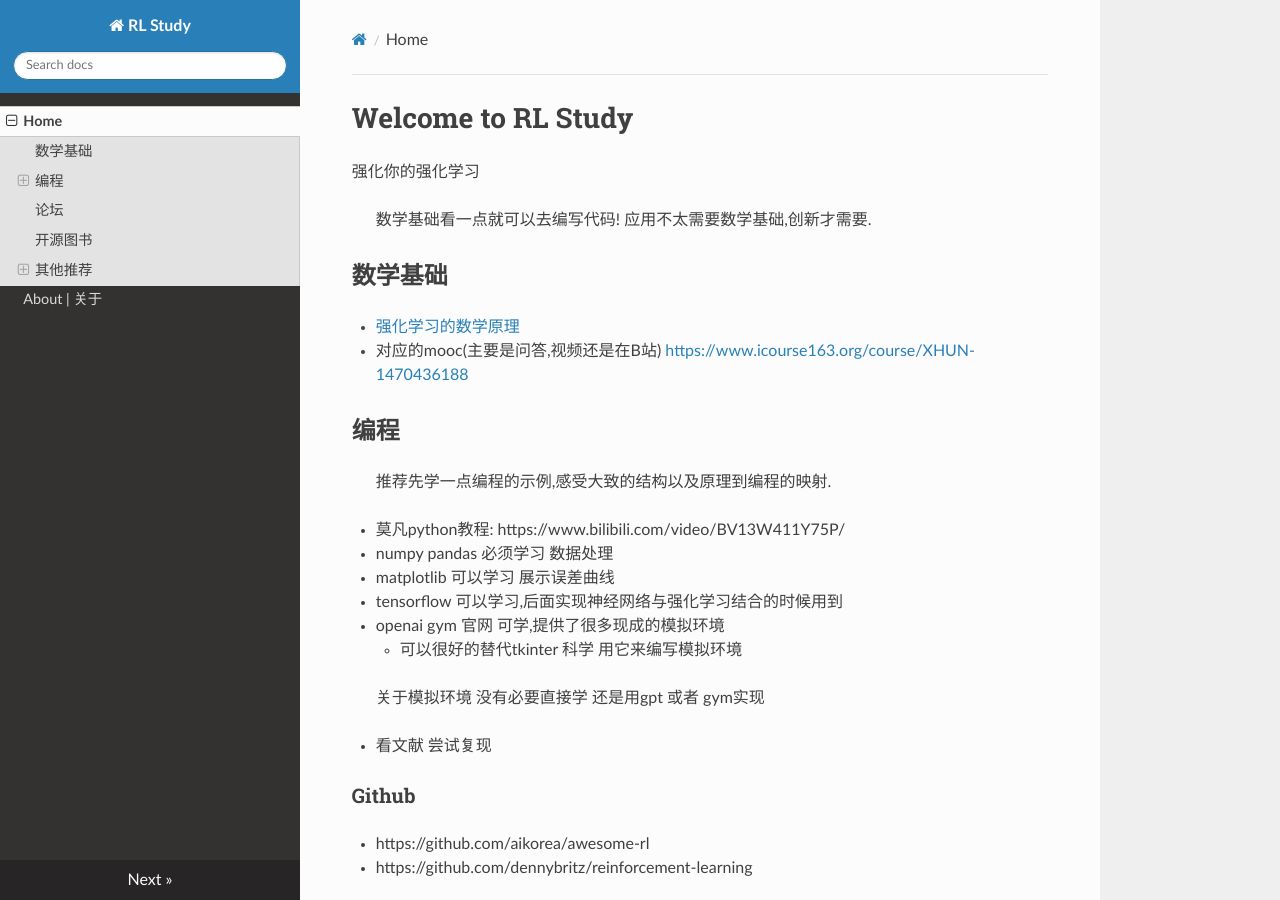
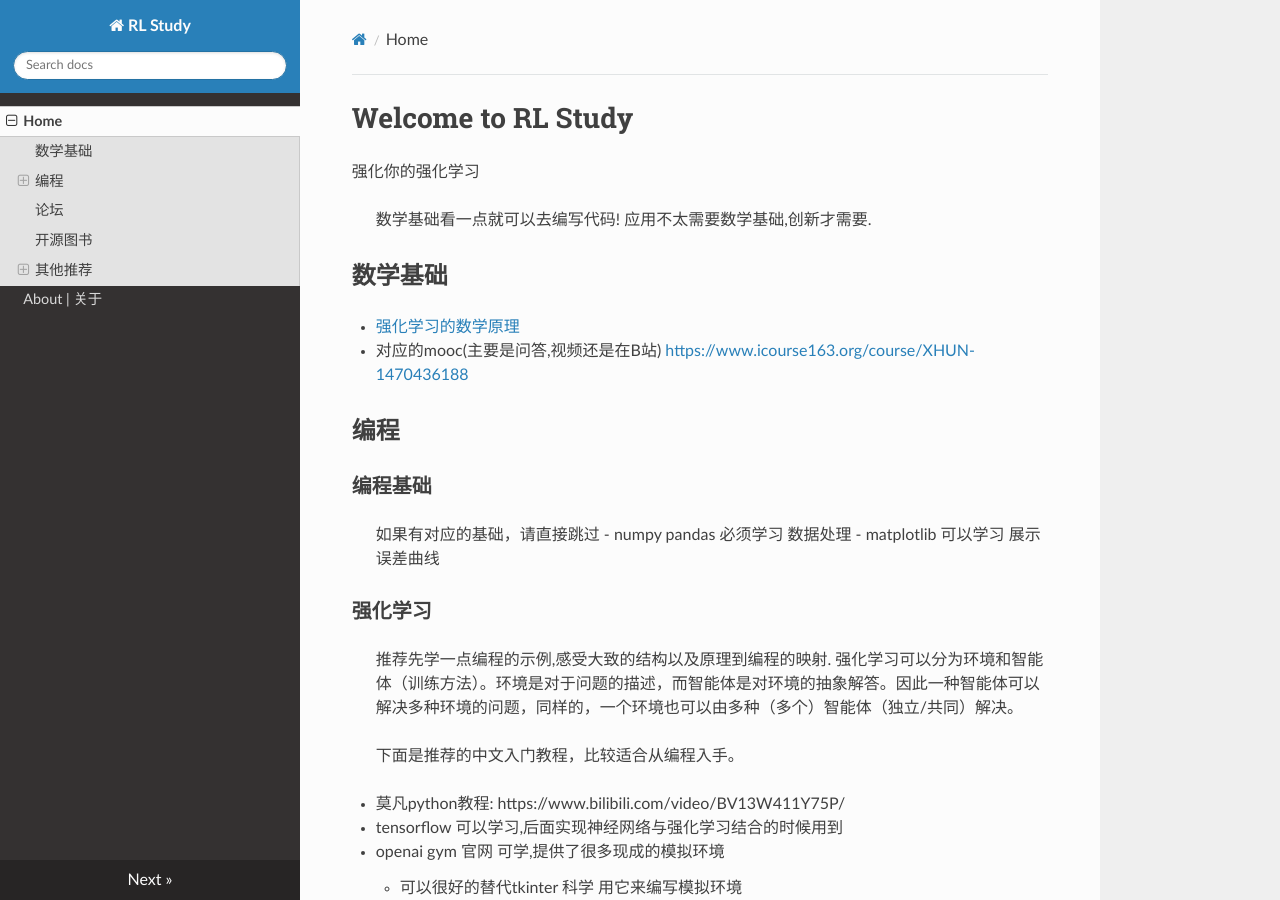
Before and after one commit to wsqstar/reinforceyourRL, an MkDocs documentation site: the page built from docs/index.md, in a window 1280 px wide and 900 px high. Built offline with MkDocs 1.6.1, drawn with Linux system fonts in a browser that asks for light colours; nearby versions of some CDN libraries.

Commit message:
2024年11月8日

```diff
--- a/docs/index.md
+++ b/docs/index.md
@@ -9,17 +9,25 @@
   - 对应的mooc(主要是问答,视频还是在B站) [https://www.icourse163.org/course/XHUN-1470436188](https://www.icourse163.org/course/XHUN-1470436188)
 
 ## 编程
+### 编程基础
+> 如果有对应的基础，请直接跳过
+- numpy pandas 必须学习 数据处理
+- matplotlib 可以学习 展示误差曲线
+
+
+### 强化学习
 
 > 推荐先学一点编程的示例,感受大致的结构以及原理到编程的映射.
+> 强化学习可以分为环境和智能体（训练方法）。环境是对于问题的描述，而智能体是对环境的抽象解答。因此一种智能体可以解决多种环境的问题，同样的，一个环境也可以由多种（多个）智能体（独立/共同）解决。
+
+
+> 下面是推荐的中文入门教程，比较适合从编程入手。
 
 - 莫凡python教程: https://www.bilibili.com/video/BV13W411Y75P/
-  - numpy pandas 必须学习 数据处理
-  - matplotlib 可以学习 展示误差曲线
   - tensorflow 可以学习,后面实现神经网络与强化学习结合的时候用到
   - openai gym 官网 可学,提供了很多现成的模拟环境
     - 可以很好的替代tkinter 科学 用它来编写模拟环境
 
-> 关于模拟环境 没有必要直接学 还是用gpt 或者 gym实现
 
 - 看文献 尝试复现
 ### Github
```
Also changed, not shown: site/index.html, site/search/search_index.json, 1 other file.
